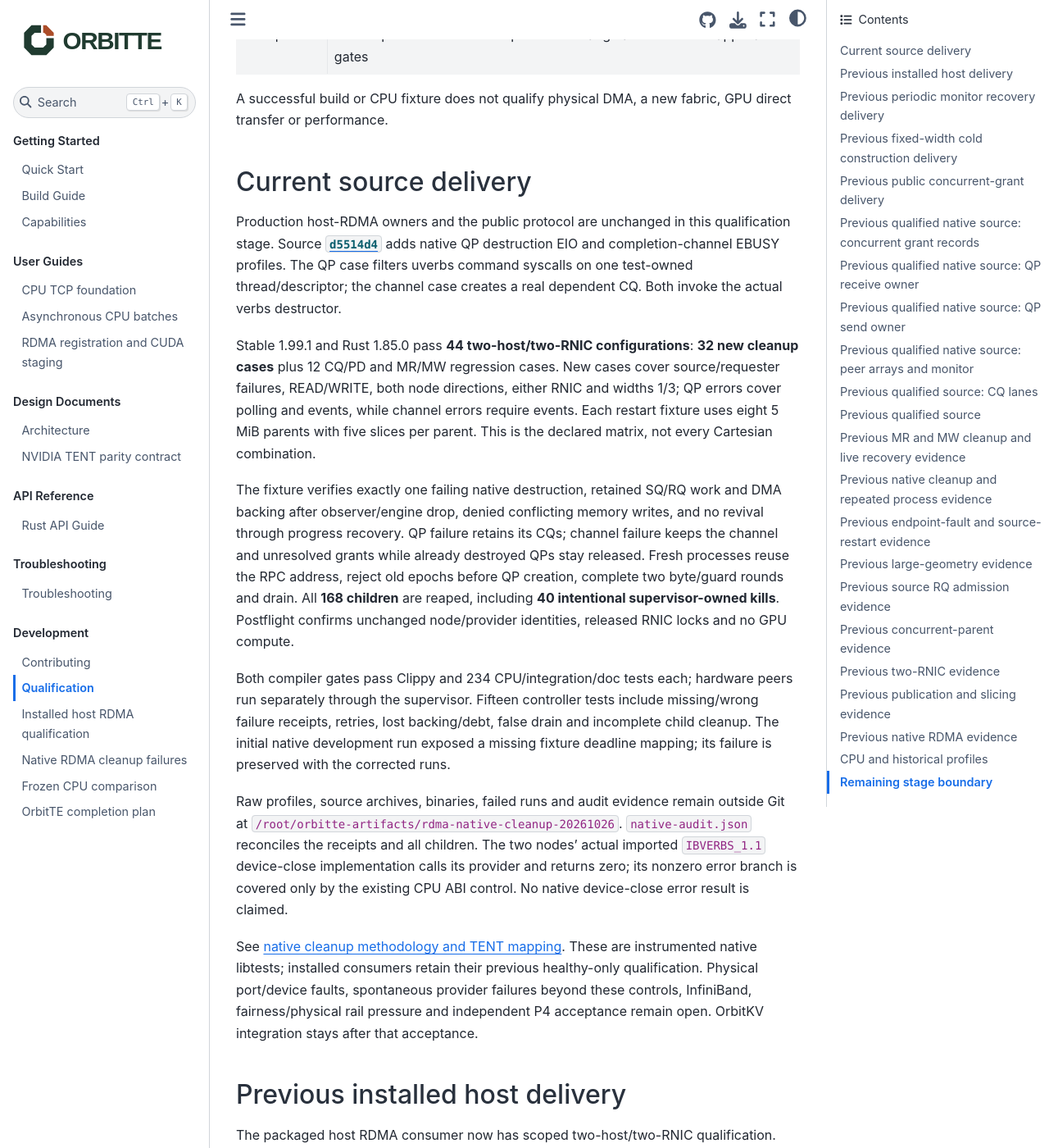
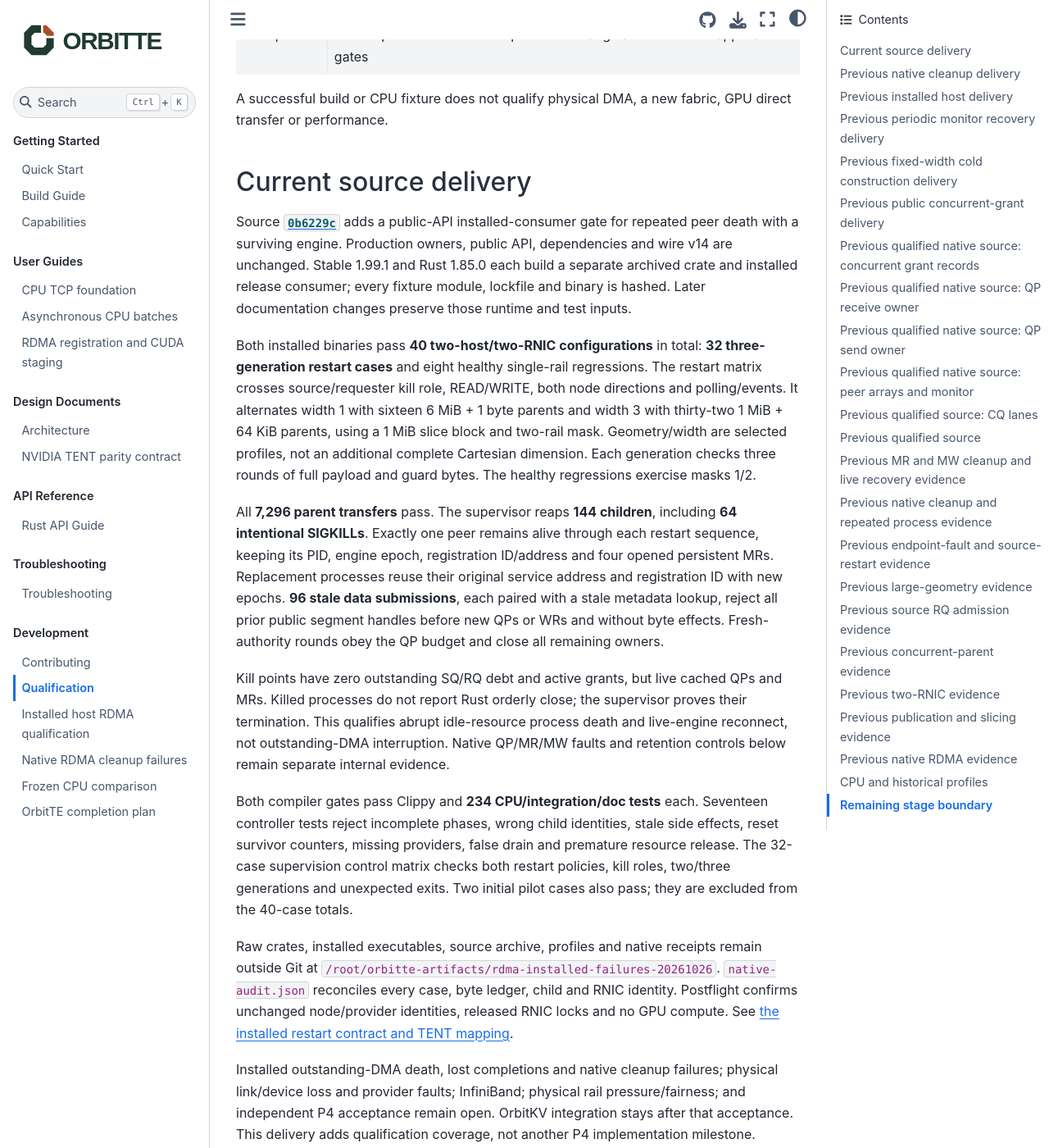
Before and after one commit to OrbitInfra/OrbitTE, a Sphinx documentation site: the page built from docs/qualification.md, in a window 1280 px wide and 1400 px high, scrolled down 317 px. Shown: the whole window at 82% size. Built offline with Sphinx 7.4.7 and the Sphinx Book theme 1.1.4, drawn with Linux system fonts in a browser that asks for light colours; some of the changed text lies outside the part shown.

Commit message:
docs(rdma): record installed restart qualification and remaining P4 gates

```diff
--- a/docs/qualification.md
+++ b/docs/qualification.md
@@ -12,6 +12,59 @@ A successful build or CPU fixture does not qualify physical DMA, a new fabric,
 GPU direct transfer or performance.
 
 ## Current source delivery
+
+Source [`0b6229c`](https://github.com/OrbitInfra/OrbitTE/commit/0b6229c0f72fe0bd32604043a6f3d8c11f194a6b)
+adds a public-API installed-consumer gate for repeated peer death with a
+surviving engine. Production owners, public API, dependencies and wire v14
+are unchanged. Stable 1.99.1 and Rust 1.85.0 each build a separate archived crate
+and installed release consumer; every fixture module, lockfile and binary is
+hashed. Later documentation changes preserve those runtime and test inputs.
+
+Both installed binaries pass **40 two-host/two-RNIC configurations** in total:
+**32 three-generation restart cases** and eight healthy single-rail regressions.
+The restart matrix crosses source/requester kill role, READ/WRITE, both node
+directions and polling/events. It alternates width 1 with sixteen 6 MiB + 1
+byte parents and width 3 with thirty-two 1 MiB + 64 KiB parents, using a 1 MiB
+slice block and two-rail mask. Geometry/width are selected profiles, not an
+additional complete Cartesian dimension. Each generation checks three rounds
+of full payload and guard bytes. The healthy regressions exercise masks 1/2.
+
+All **7,296 parent transfers** pass. The supervisor reaps **144 children**,
+including **64 intentional SIGKILLs**. Exactly one peer remains alive through
+each restart sequence, keeping its PID, engine epoch, registration ID/address
+and four opened persistent MRs. Replacement processes reuse their original
+service address and registration ID with new epochs. **96 stale data
+submissions**, each paired with a stale metadata lookup, reject all prior
+public segment handles before new QPs or WRs and without byte effects.
+Fresh-authority rounds obey the QP budget and close all remaining owners.
+
+Kill points have zero outstanding SQ/RQ debt and active grants, but live cached
+QPs and MRs. Killed processes do not report Rust orderly close; the supervisor
+proves their termination. This qualifies abrupt idle-resource process death
+and live-engine reconnect, not outstanding-DMA interruption. Native QP/MR/MW
+faults and retention controls below remain separate internal evidence.
+
+Both compiler gates pass Clippy and **234 CPU/integration/doc tests** each.
+Seventeen controller tests reject incomplete phases, wrong child identities,
+stale side effects, reset survivor counters, missing providers, false drain
+and premature resource release. The 32-case supervision control matrix checks
+both restart policies, kill roles, two/three generations and unexpected exits.
+Two initial pilot cases also pass; they are excluded from the 40-case totals.
+
+Raw crates, installed executables, source archive, profiles and native receipts
+remain outside Git at
+`/root/orbitte-artifacts/rdma-installed-failures-20261026`.
+`native-audit.json` reconciles every case, byte ledger, child and RNIC identity.
+Postflight confirms unchanged node/provider identities, released RNIC locks
+and no GPU compute. See [the installed restart contract and TENT mapping](installed-host.md#peer-restart-with-a-surviving-engine).
+
+Installed outstanding-DMA death, lost completions and native cleanup failures;
+physical link/device loss and provider faults; InfiniBand; physical rail
+pressure/fairness; and independent P4 acceptance remain open. OrbitKV
+integration stays after that acceptance. This delivery adds qualification
+coverage, not another P4 implementation milestone.
+
+## Previous native cleanup delivery
 
 Production host-RDMA owners and the public protocol are unchanged in this
 qualification stage. Source [`d5514d4`](https://github.com/OrbitInfra/OrbitTE/commit/d5514d4630797e07baead3f8a1ddf08d24ca7487)
@@ -50,8 +103,9 @@ and returns zero; its nonzero error branch is covered only by the existing
 CPU ABI control. No native device-close error result is claimed.
 
 See [native cleanup methodology and TENT mapping](native-cleanup.md).
-These are instrumented native libtests; installed consumers retain their
-previous healthy-only qualification. Physical port/device faults, spontaneous
+These are instrumented native libtests. At that delivery, installed consumers
+had healthy-only qualification; the current restart delivery above adds its
+separately scoped installed failure profile. Physical port/device faults, spontaneous
 provider failures beyond these controls, InfiniBand, fairness/physical rail
 pressure and independent P4 acceptance remain open. OrbitKV integration stays
 after that acceptance.
```
Also changed, not shown: README.md (+3 -2 lines), docs/capabilities.md (+1 -1 lines), docs/completion-plan.md (+12 -7 lines).
